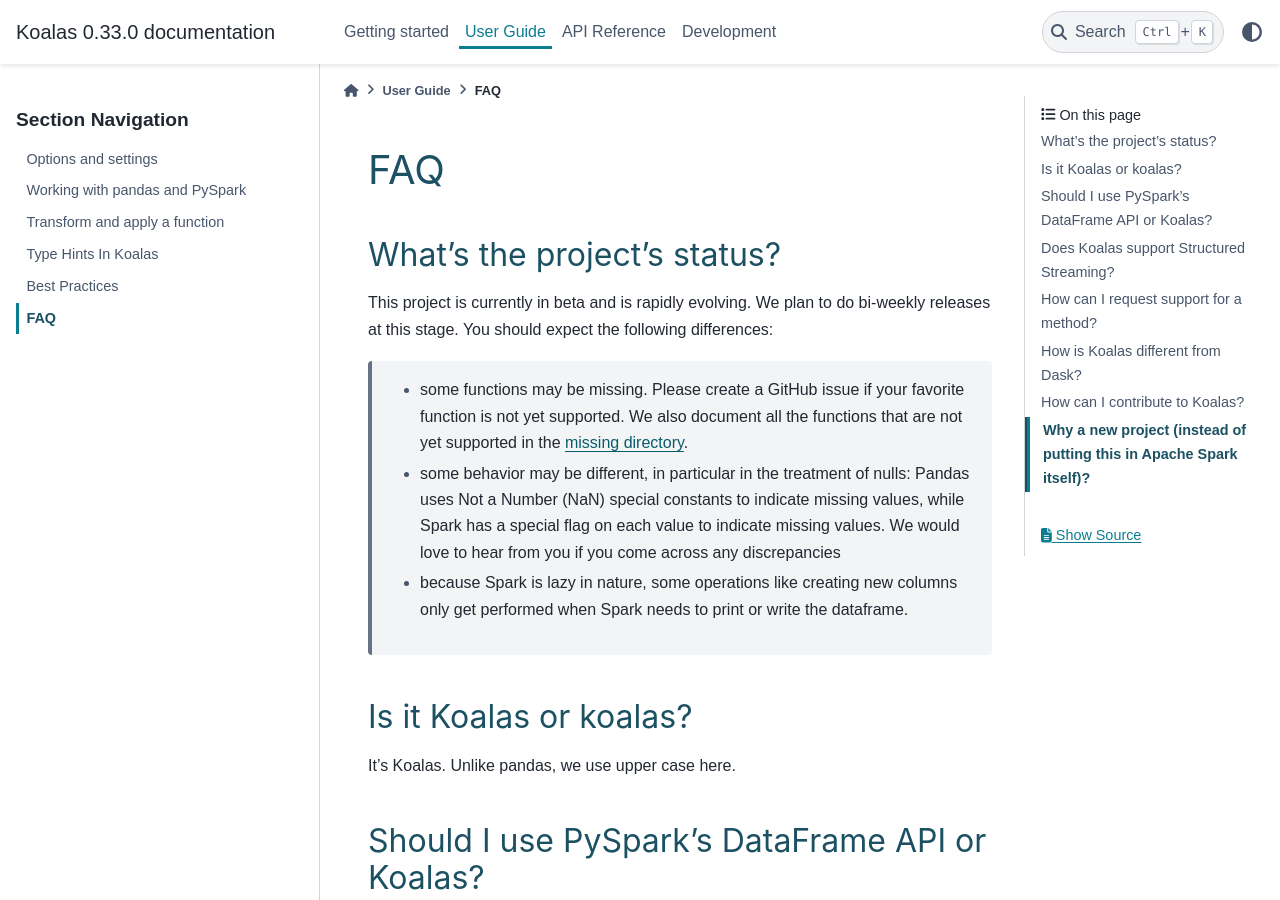
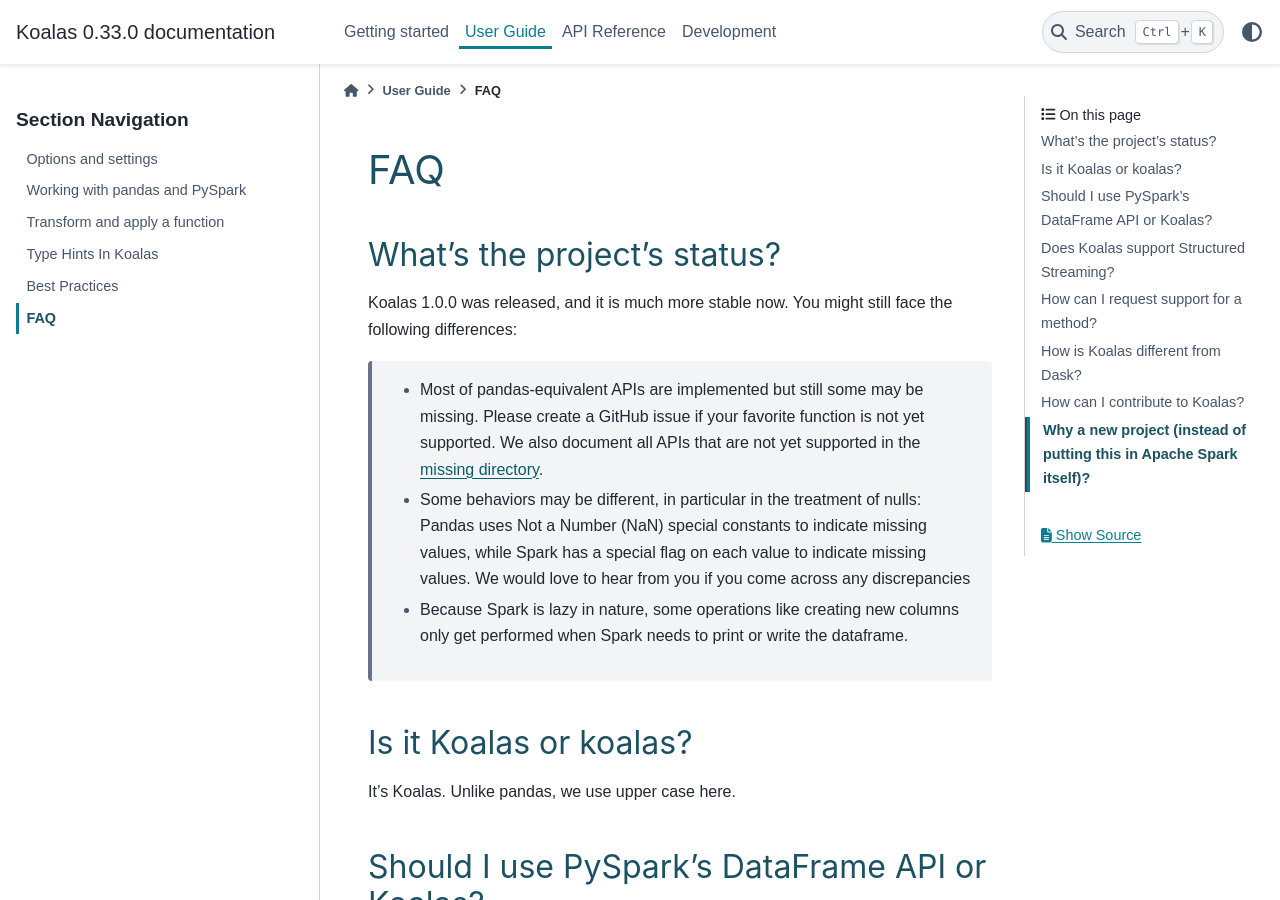
Before and after one commit to rising-star92/databricks-koalas, a Sphinx documentation site: the page built from docs/source/user_guide/faq.rst, in a window 1280 px wide and 900 px high. Built offline with Sphinx 7.4.7 and the PyData theme 0.15.4, drawn with Linux system fonts in a browser that asks for light colours; pages that are not in the unit, such as notebooks, are missing from menus; the version number is read from the project's files by our own code.

Commit message:
Remove the sentences about the project being beta (#1589)
Koalas 1.0.0 will be released very soon.

```diff
--- a/docs/source/index.rst
+++ b/docs/source/index.rst
@@ -10,7 +10,7 @@ With this package, you can:
 * Be immediately productive with Spark, with no learning curve, if you are already familiar with pandas.
 * Have a single codebase that works both with pandas (tests, smaller datasets) and with Spark (distributed datasets).
 
-This project is currently in beta and is rapidly evolving, with a bi-weekly release cadence. We would love to have you try it and give us feedback,
+We would love to have you try it and give us feedback,
 through our `mailing lists <https://groups.google.com/forum/#!forum/koalas-dev>`_ or `GitHub issues <https://github.com/databricks/koalas/issues>`_.
 Try the Koalas 10 minutes tutorial on a live Jupyter notebook `here <https://mybinder.org/v2/gh/databricks/koalas/master?filepath=docs%2Fsource%2Fgetting_started%2F10min.ipynb>`_.
 The initial launch can take up to several minutes.
--- a/docs/source/user_guide/faq.rst
+++ b/docs/source/user_guide/faq.rst
@@ -5,18 +5,19 @@ FAQ
 What's the project's status?
 ----------------------------
 
-This project is currently in beta and is rapidly evolving.
-We plan to do bi-weekly releases at this stage.
-You should expect the following differences:
+Koalas 1.0.0 was released, and it is much more stable now.
+You might still face the following differences:
 
- - some functions may be missing. Please create a GitHub issue if your favorite function is not yet supported. We also document all the functions that are not yet supported in the `missing directory <https://github.com/databricks/koalas/tree/master/databricks/koalas/missing>`_.
+ - Most of pandas-equivalent APIs are implemented but still some may be missing.
+   Please create a GitHub issue if your favorite function is not yet supported.
+   We also document all APIs that are not yet supported in the `missing directory <https://github.com/databricks/koalas/tree/master/databricks/koalas/missing>`_.
 
- - some behavior may be different, in particular in the treatment of nulls: Pandas uses
+ - Some behaviors may be different, in particular in the treatment of nulls: Pandas uses
    Not a Number (NaN) special constants to indicate missing values, while Spark has a
    special flag on each value to indicate missing values. We would love to hear from you
    if you come across any discrepancies
 
- - because Spark is lazy in nature, some operations like creating new columns only get
+ - Because Spark is lazy in nature, some operations like creating new columns only get
    performed when Spark needs to print or write the dataframe.
 
 Is it Koalas or koalas?
```
Also changed, not shown: README.md (+1 -1 lines).
